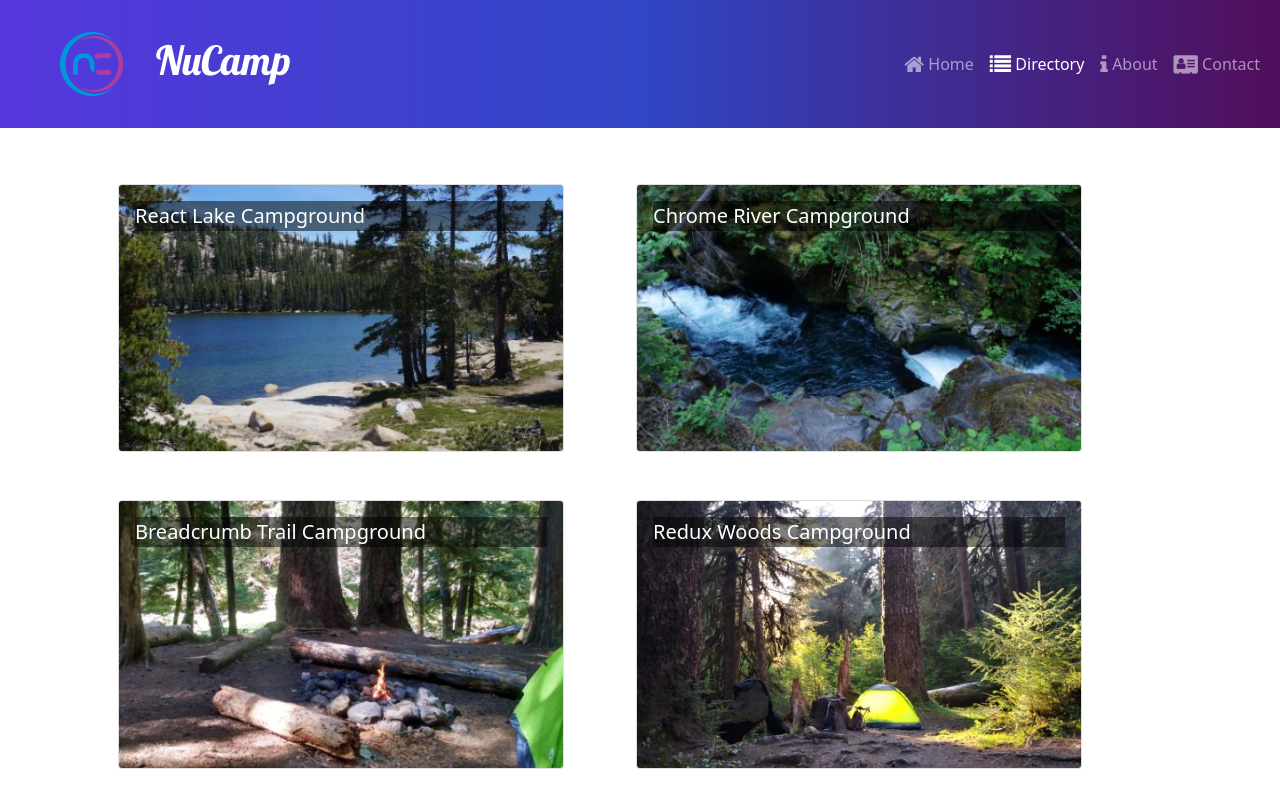
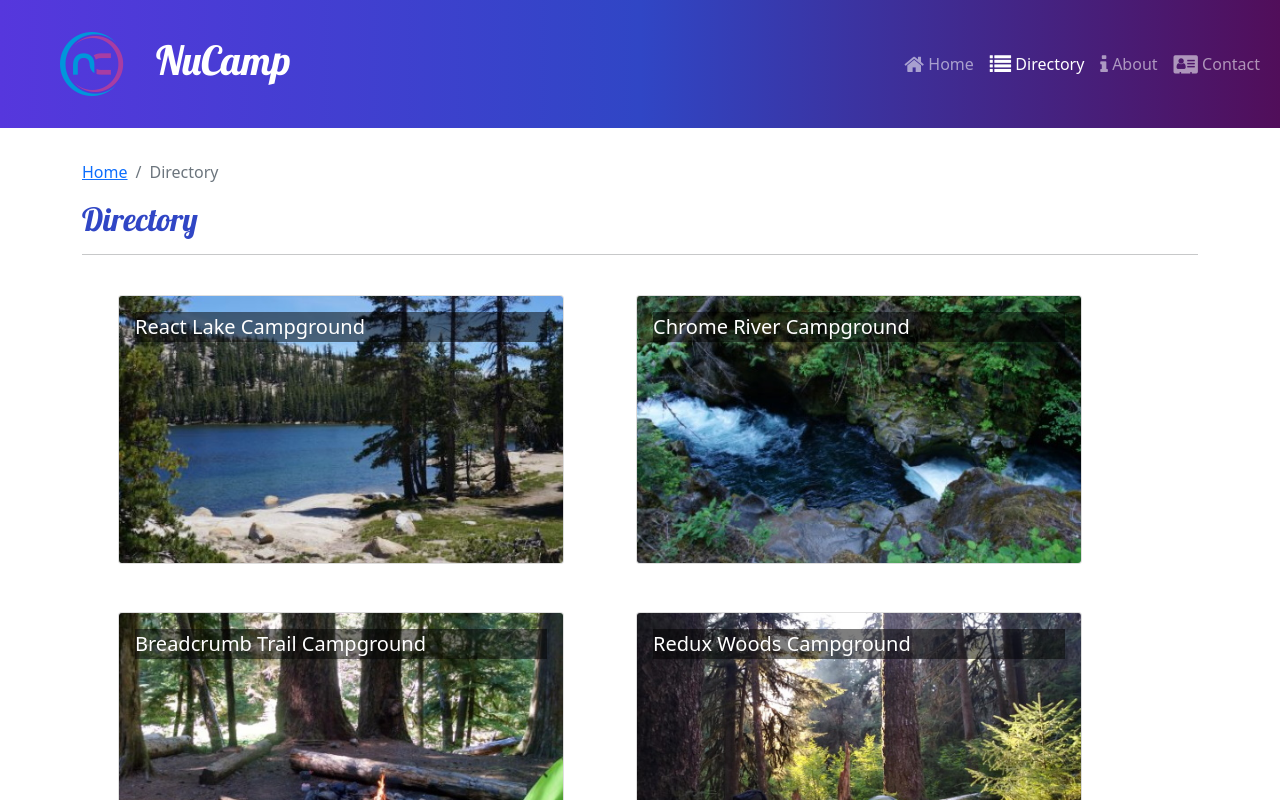
Before and after one commit to chikaosuagwu/React-Nucamp-site, a React (Create React App) app: page /directory in a window 1280 px wide. Shown: the top 800 px of the page. Built offline with nearby package versions, Linux system fonts and the light colour scheme.

Commit message:
Breadcrumbs SubHeader

```diff
--- /dev/null
+++ b/src/components/SubHeader.js
@@ -0,0 +1,26 @@
+import { Col, Row, Breadcrumb, BreadcrumbItem } from 'reactstrap';
+import { Link } from 'react-router-dom';
+
+const SubHeader = ({ current, detail }) => {
+    return (
+        <Row>
+            <Col>
+                <Breadcrumb>
+                    <BreadcrumbItem>
+                        <Link to='/'>Home</Link>
+                    </BreadcrumbItem>
+                    {detail && (
+                        <BreadcrumbItem>
+                            <Link to='/directory'>Directory</Link>
+                        </BreadcrumbItem>
+                    )}
+                    <BreadcrumbItem active>{current}</BreadcrumbItem>
+                </Breadcrumb>
+                <h2>{current}</h2>
+                <hr />
+            </Col>
+        </Row>
+    )
+}
+
+export default SubHeader;
--- a/src/pages/CampsiteDetailPage.js
+++ b/src/pages/CampsiteDetailPage.js
@@ -3,6 +3,7 @@
 import { selectCampsiteById } from "../features/campsites/campsitesSlice";
 import CampsiteDetail from "../features/campsites/CampsiteDetail";
 import CommentsList from "../features/comments/CommentsList";
+import SubHeader from '../components/SubHeader'
 
 const CampsiteDetailPage = () => {
     const { campsiteId } = useParams();
@@ -10,6 +11,7 @@
 
     return (
         <Container>
+            <SubHeader current={campsite.name} detail={true} />
             <Row>
                 <CampsiteDetail campsite={campsite} />
                 <CommentsList campsiteId={campsiteId} />
--- a/src/pages/CampsitesDirectoryPage.js
+++ b/src/pages/CampsitesDirectoryPage.js
@@ -1,10 +1,12 @@
 import { Container } from "reactstrap";
 import CampsitesList from "../features/campsites/CampsitesList";
+import SubHeader from "../components/SubHeader";
 
 const CampsitesDirectoryPage = () => {
 
   return (
     <Container>
+      <SubHeader current='Directory' />
         <CampsitesList />
     </Container>
   );
--- a/src/pages/HomePage.js
+++ b/src/pages/HomePage.js
@@ -1,9 +1,11 @@
 import { Container } from "reactstrap";
 import DisplayList from "../features/display/DisplayList";
+import SubHeader from "../components/SubHeader";
 
 const HomePage = () => {
   return (
     <Container>
+      <SubHeader current='Home' />
       <DisplayList />
     </Container>
   )
```
